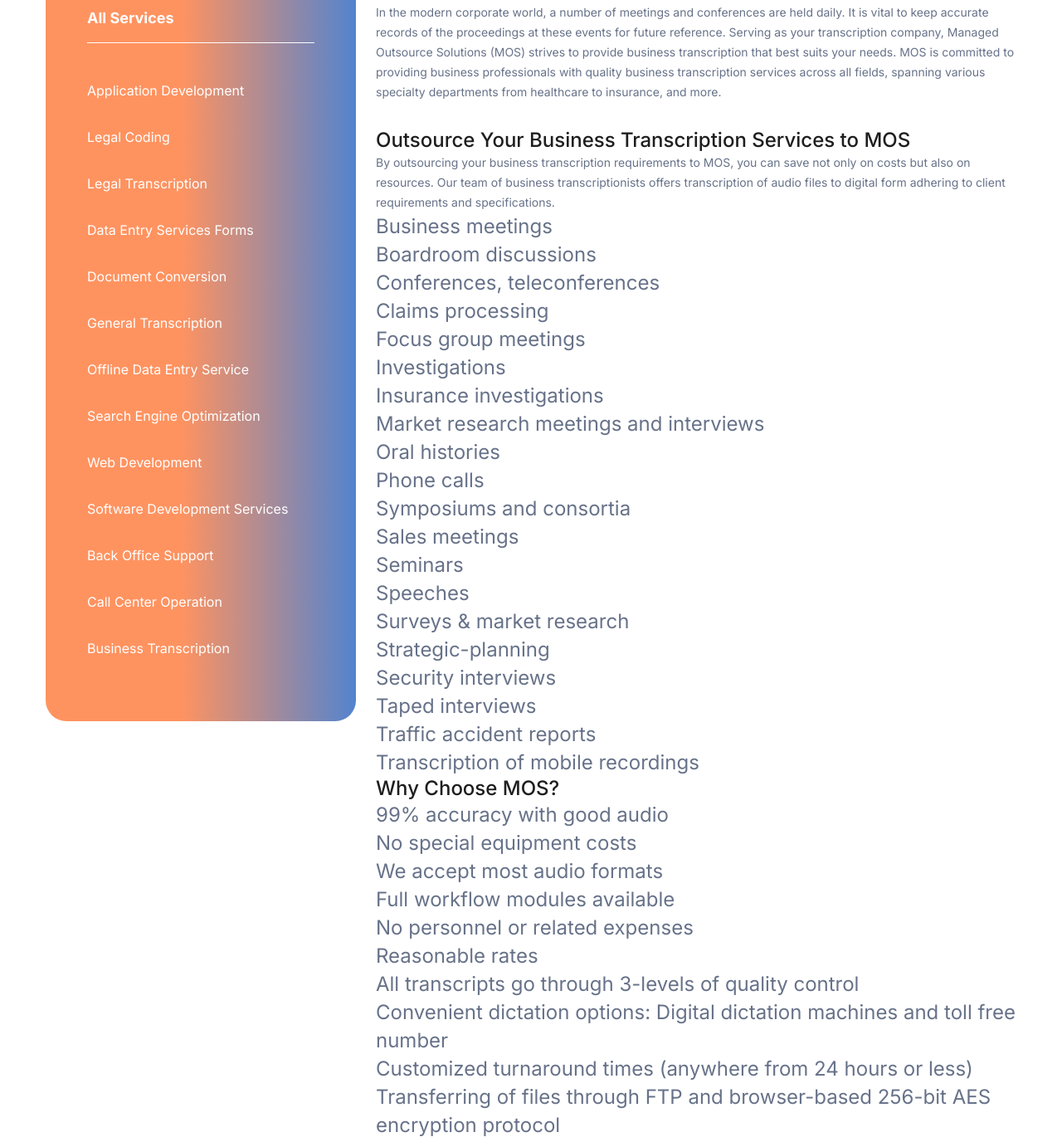
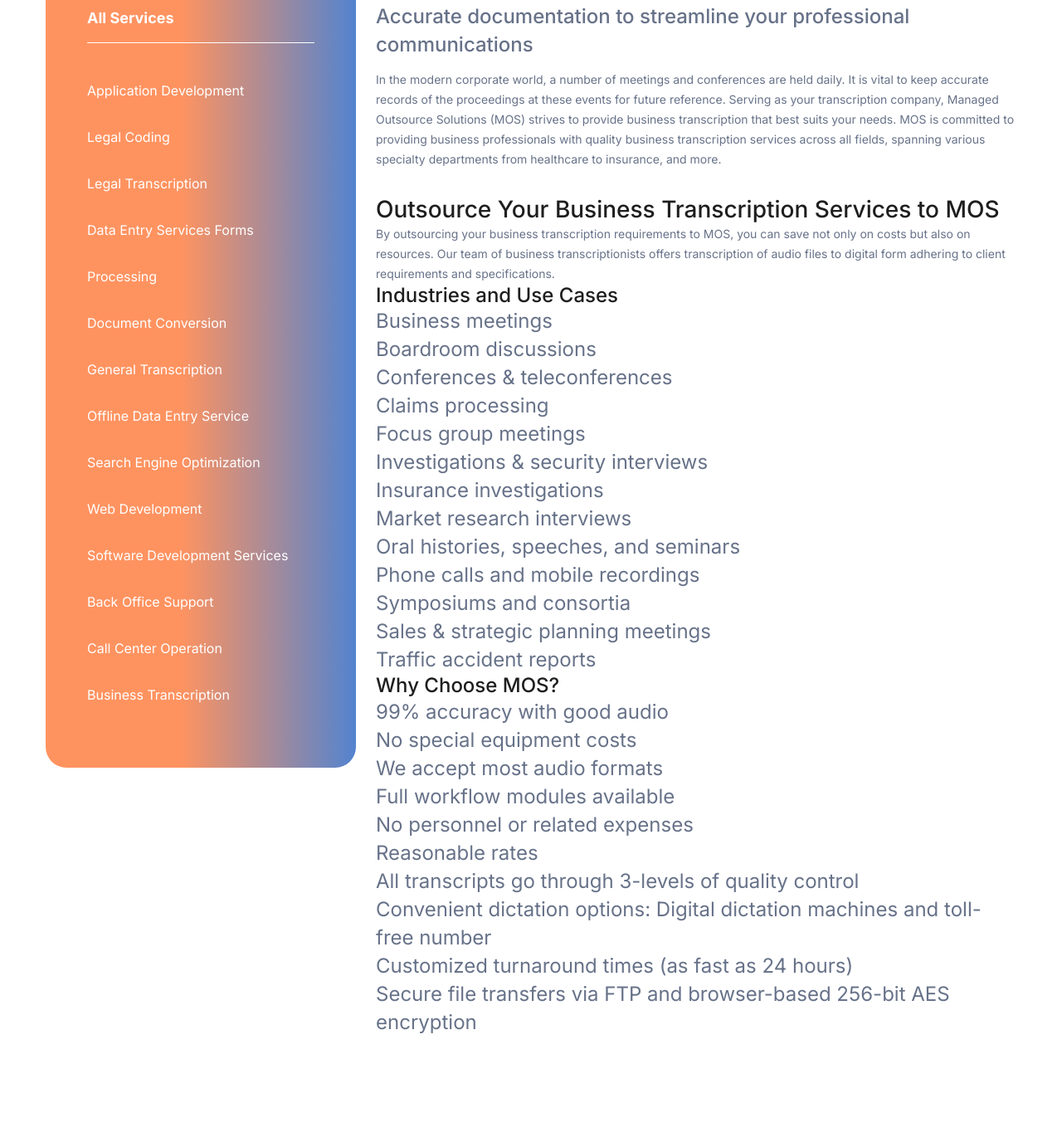
Before and after one commit to agentCalculator/bandi_informatics, a plain HTML site: page business-transcription.html in a window 1280 px wide. Shown: the part 761-2137 px from the top of the page at 83% size. Drawn offline with Linux system fonts and the light colour scheme; files whose address does not match are found by name.

Commit message:
Update business-transcription.html

```diff
--- a/business-transcription.html
+++ b/business-transcription.html
@@ -190,7 +190,7 @@
     <!-- End Page Title -->
 
 
-    <!-- service-details -->
+<!-- service-details -->
 <section class="service-details">
     <div class="auto-container">
         <div class="row clearfix">
@@ -202,7 +202,7 @@
                             <li><a href="application-development.html">Application Development</a></li>
                             <li><a href="legal-coding.html">Legal Coding</a></li>
                             <li><a href="legal-transcription.html">Legal Transcription</a></li>
-                            <li><a href="data-entry-services.html">Data Entry Services Forms</a></li>
+                            <li><a href="data-entry-services.html">Data Entry Services Forms Processing</a></li>
                             <li><a href="document-conversion.html">Document Conversion</a></li>
                             <li><a href="general-transcription.html">General Transcription</a></li>
                             <li><a href="offline-data-entry.html">Offline Data Entry Service</a></li>
@@ -221,33 +221,30 @@
                     <div class="inner-box">
                         <div class="upper-box">
                             <h2>Business Transcription Services</h2>
+                            <h3>Accurate documentation to streamline your professional communications</h3>
                             <p>In the modern corporate world, a number of meetings and conferences are held daily. It is vital to keep accurate records of the proceedings at these events for future reference. Serving as your transcription company, Managed Outsource Solutions (MOS) strives to provide business transcription that best suits your needs. MOS is committed to providing business professionals with quality business transcription services across all fields, spanning various specialty departments from healthcare to insurance, and more.</p>
                         </div>
+
                         <div class="text">
-                            <h4>Outsource Your Business Transcription Services to MOS</h4>
+                            <h3>Outsource Your Business Transcription Services to MOS</h3>
                             <p>By outsourcing your business transcription requirements to MOS, you can save not only on costs but also on resources. Our team of business transcriptionists offers transcription of audio files to digital form adhering to client requirements and specifications.</p>
+                            <h4>Industries and Use Cases</h4>
                             <ul class="list-style-one">
                                 <li>Business meetings</li>
                                 <li>Boardroom discussions</li>
-                                <li>Conferences, teleconferences</li>
+                                <li>Conferences & teleconferences</li>
                                 <li>Claims processing</li>
                                 <li>Focus group meetings</li>
-                                <li>Investigations</li>
+                                <li>Investigations & security interviews</li>
                                 <li>Insurance investigations</li>
-                                <li>Market research meetings and interviews</li>
-                                <li>Oral histories</li>
-                                <li>Phone calls</li>
+                                <li>Market research interviews</li>
+                                <li>Oral histories, speeches, and seminars</li>
+                                <li>Phone calls and mobile recordings</li>
                                 <li>Symposiums and consortia</li>
-                                <li>Sales meetings</li>
-                                <li>Seminars</li>
-                                <li>Speeches</li>
-                                <li>Surveys & market research</li>
-                                <li>Strategic-planning</li>
-                                <li>Security interviews</li>
-                                <li>Taped interviews</li>
+                                <li>Sales & strategic planning meetings</li>
                                 <li>Traffic accident reports</li>
-                                <li>Transcription of mobile recordings</li>
                             </ul>
+
                             <h4>Why Choose MOS?</h4>
                             <ul class="list-style-two">
                                 <li>99% accuracy with good audio</li>
@@ -257,9 +254,9 @@
                                 <li>No personnel or related expenses</li>
                                 <li>Reasonable rates</li>
                                 <li>All transcripts go through 3-levels of quality control</li>
-                                <li>Convenient dictation options: Digital dictation machines and toll free number</li>
-                                <li>Customized turnaround times (anywhere from 24 hours or less)</li>
-                                <li>Transferring of files through FTP and browser-based 256-bit AES encryption protocol</li>
+                                <li>Convenient dictation options: Digital dictation machines and toll-free number</li>
+                                <li>Customized turnaround times (as fast as 24 hours)</li>
+                                <li>Secure file transfers via FTP and browser-based 256-bit AES encryption</li>
                             </ul>
                         </div>
                     </div>
```
